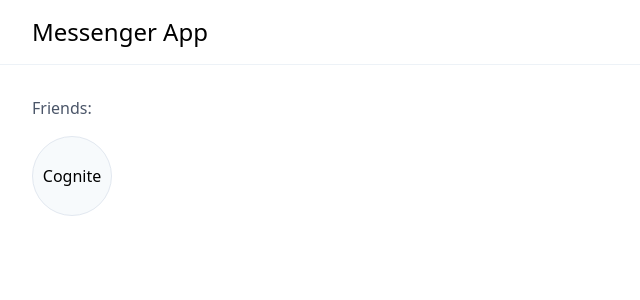
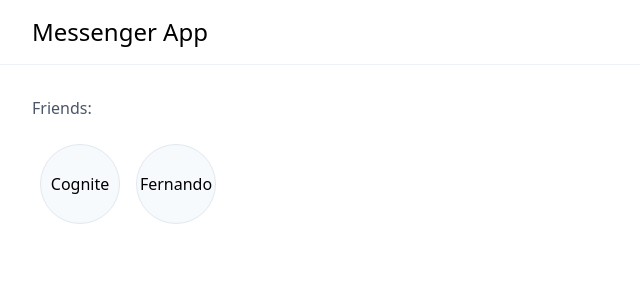
Before and after one commit to fernandolucchesi/messenger, a React (Create React App) app: page / in a window 1280 px wide. Shown: the top 300 px of the page, without its empty margins (0-640 px from the left). Built offline with nearby package versions, Linux system fonts and the light colour scheme.

Commit message:
Add multiple contacts functionality.

```diff
--- a/src/App.js
+++ b/src/App.js
@@ -2,10 +2,13 @@ import Chat from "./components/Chat";
 import ContactList from "./components/ContactList";
 import Header from "./components/Header";
 import { ChatContext } from "./contexts/ChatContext";
+import { ContactListContext } from "./contexts/ContactListContext";
+
 import { useContext } from "react";
 
 function App() {
   const { showChat } = useContext(ChatContext);
+  const { contactList } = useContext(ContactListContext);
 
   return (
     <div className="bg-gray-100">
@@ -13,7 +16,12 @@ function App() {
       <div className="container mx-auto h-screen bg-white shadow-2xl px-8 pt-20">
         <h2 className="text-gray-700 py-4">Friends:</h2>
         <ContactList />
-        <div className="mt-10">{showChat && <Chat name="Cognite" />}</div>
+
+        <div className="mt-10">
+          {showChat && (
+            <Chat contact={contactList.find((c) => c.id === showChat)} />
+          )}
+        </div>
       </div>
     </div>
   );
--- a/src/components/Chat.js
+++ b/src/components/Chat.js
@@ -1,17 +1,16 @@
 import React, { useState, useContext, useRef, useEffect } from "react";
 import { ChatContext } from "../contexts/ChatContext";
+import { ContactListContext } from "../contexts/ContactListContext";
 
 function Chat(props) {
   const [inputValue, setInputValue] = useState("");
   const input = useRef(null);
-  const [messages, setMessages] = useState([]);
   const { setShowChat } = useContext(ChatContext);
+  const { setMessageForContact } = useContext(ContactListContext);
 
-  const sendMessage = (e) => {
+  const sendMessage = (id, e) => {
     e.preventDefault();
-    let newMessages = messages;
-    newMessages.push(inputValue);
-    setMessages(newMessages);
+    setMessageForContact(id, inputValue);
     setInputValue("");
     input.current.focus();
   };
@@ -23,7 +22,7 @@ function Chat(props) {
   return (
     <div className="flex-column bg-gray-100 border rounded-l p-4">
       <div className="w-100 flex justify-end">
-        <div className="cursor-pointer" onClick={() => setShowChat(false)}>
+        <div className="cursor-pointer" onClick={() => setShowChat(undefined)}>
           <svg
             width="16px"
             xmlns="http://www.w3.org/2000/svg"
@@ -33,15 +32,16 @@ function Chat(props) {
           </svg>
         </div>
       </div>
-      <div className="pb-2">Chatting with: {props.name}</div>
+      <div className="pb-2">Chatting with: {props.contact.name}</div>
       <hr />
       <div
         style={{ height: 300 }}
         className="p-4 bg-white my-4 rounded overflow-y-auto rounded"
       >
-        {messages.map((message, index) => {
-          return <p key={index}>{message}</p>;
-        })}
+        {props.contact &&
+          props.contact.messages.map((message, index) => {
+            return <p key={index}>{message}</p>;
+          })}
       </div>
       <div className="w-full max-w-sm">
         <form className="flex items-center py-2">
@@ -58,7 +58,9 @@ function Chat(props) {
             />
           </label>
           <button
-            onClick={sendMessage}
+            onClick={(e) => {
+              sendMessage(props.contact.id, e);
+            }}
             className="mx-4 my-2 flex-shrink-0 border-transparent border-b border-4 bg-black text-white hover:bg-gray-900 text-sm py-1 px-4 rounded"
           >
             Send
--- a/src/components/ContactList.js
+++ b/src/components/ContactList.js
@@ -1,14 +1,23 @@
 import React from "react";
 import { ChatContext } from "../contexts/ChatContext";
+import { ContactListContext } from "../contexts/ContactListContext";
 import Contact from "./Contact";
 import { useContext } from "react";
 
 function ContactList() {
   const { setShowChat } = useContext(ChatContext);
+  const { contactList } = useContext(ContactListContext);
 
   return (
     <div className="flex">
-      <Contact name="Cognite" onClick={() => setShowChat(true)} />
+      {contactList.map((contact) => (
+        <div key={contact.id} className="p-2">
+          <Contact
+            name={contact.name}
+            onClick={() => setShowChat(contact.id)}
+          />
+        </div>
+      ))}
     </div>
   );
 }
--- a/src/contexts/ChatContext.js
+++ b/src/contexts/ChatContext.js
@@ -3,7 +3,7 @@ import React, { useState, createContext } from "react";
 export const ChatContext = createContext(undefined);
 
 function ChatContextProvider(props) {
-  const [showChat, setShowChat] = useState(false);
+  const [showChat, setShowChat] = useState();
 
   return (
     <ChatContext.Provider value={{ showChat, setShowChat }}>
--- /dev/null
+++ b/src/contexts/ContactListContext.js
@@ -0,0 +1,38 @@
+import React, { useState, createContext } from "react";
+
+export const ContactListContext = createContext(undefined);
+
+function ContactListContextProvider(props) {
+  const [contactList, setContactList] = useState([
+    {
+      id: 1,
+      name: "Cognite",
+      messages: [],
+    },
+    {
+      id: 2,
+      name: "Fernando",
+      messages: [],
+    },
+  ]);
+
+  function setMessageForContact(id, message) {
+    let newContactList = contactList.map((c) => {
+      if (id === c.id) {
+        let newMessages = [...c.messages];
+        newMessages.push(message);
+        return { ...c, messages: newMessages };
+      }
+      return { ...c };
+    });
+    setContactList(newContactList);
+  }
+
+  return (
+    <ContactListContext.Provider value={{ setMessageForContact, contactList }}>
+      {props.children}
+    </ContactListContext.Provider>
+  );
+}
+
+export default ContactListContextProvider;
--- a/src/index.js
+++ b/src/index.js
@@ -2,13 +2,16 @@ import React from "react";
 import ReactDOM from "react-dom";
 import App from "./App";
 import ChatContextProvider from "./contexts/ChatContext";
+import ContactListContextProvider from "./contexts/ContactListContext";
 import reportWebVitals from "./reportWebVitals";
 import "./styles/tailwind.output.css";
 
 ReactDOM.render(
   <React.StrictMode>
     <ChatContextProvider>
-      <App />
+      <ContactListContextProvider>
+        <App />
+      </ContactListContextProvider>
     </ChatContextProvider>
   </React.StrictMode>,
   document.getElementById("root")
```
